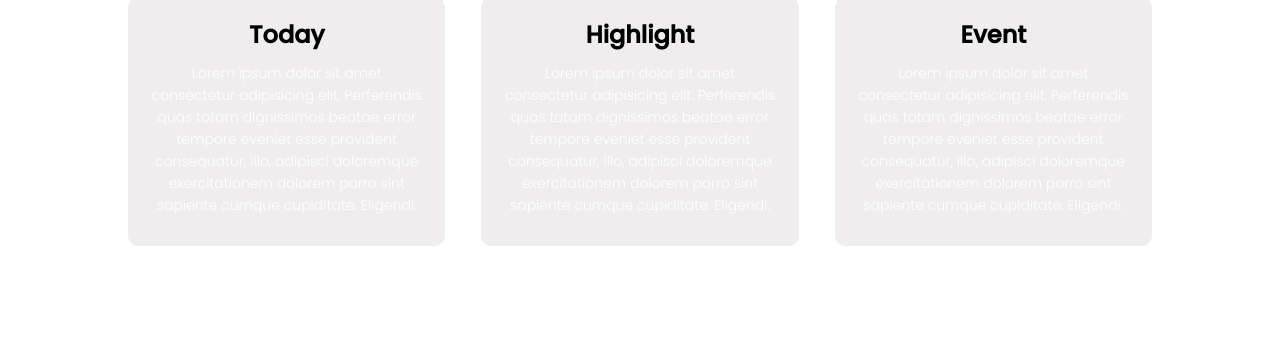
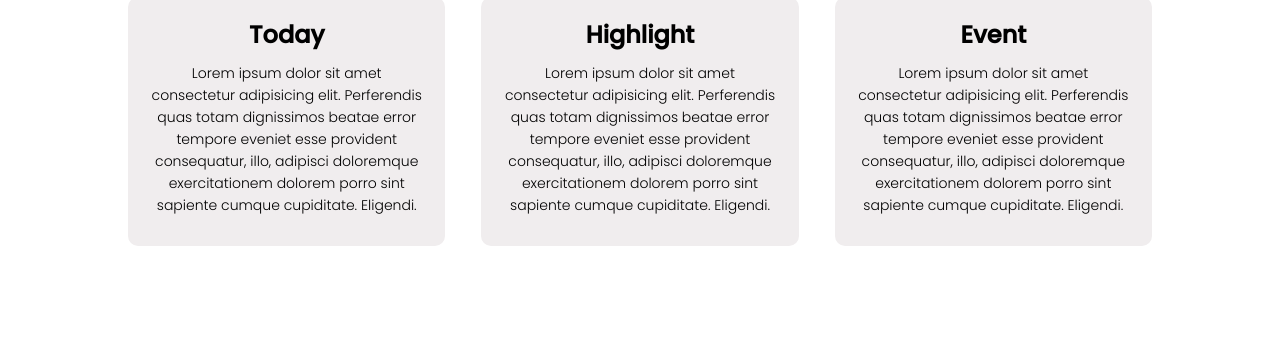
Before and after one commit to aryanbhat/juwebsite, a plain HTML site: page index.html in a window 1280 px wide. Shown: the part 244-597 px from the top of the page. Drawn offline with nearby package versions, Linux system fonts and the light colour scheme; no server answers.

Commit message:
Fixed color

```diff
--- a/style/main.css
+++ b/style/main.css
@@ -226,7 +226,9 @@ nav a{
  .column:hover{
   box-shadow: 0 0 20px 0px rgba(26, 2, 67, 0.2) ;
  }
-
+ .column p{
+  color : black !important;
+ }
  @media(max-width: 700px){
   .row{
     flex-direction: column;
```
